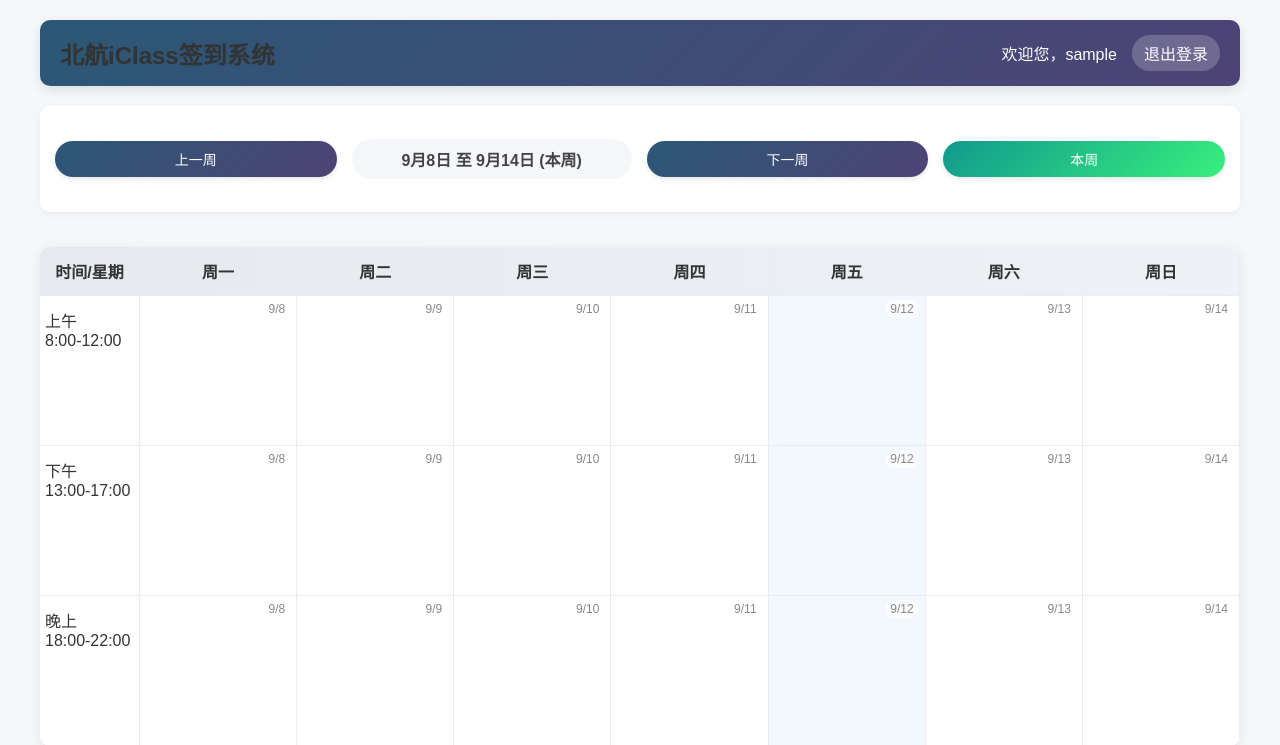
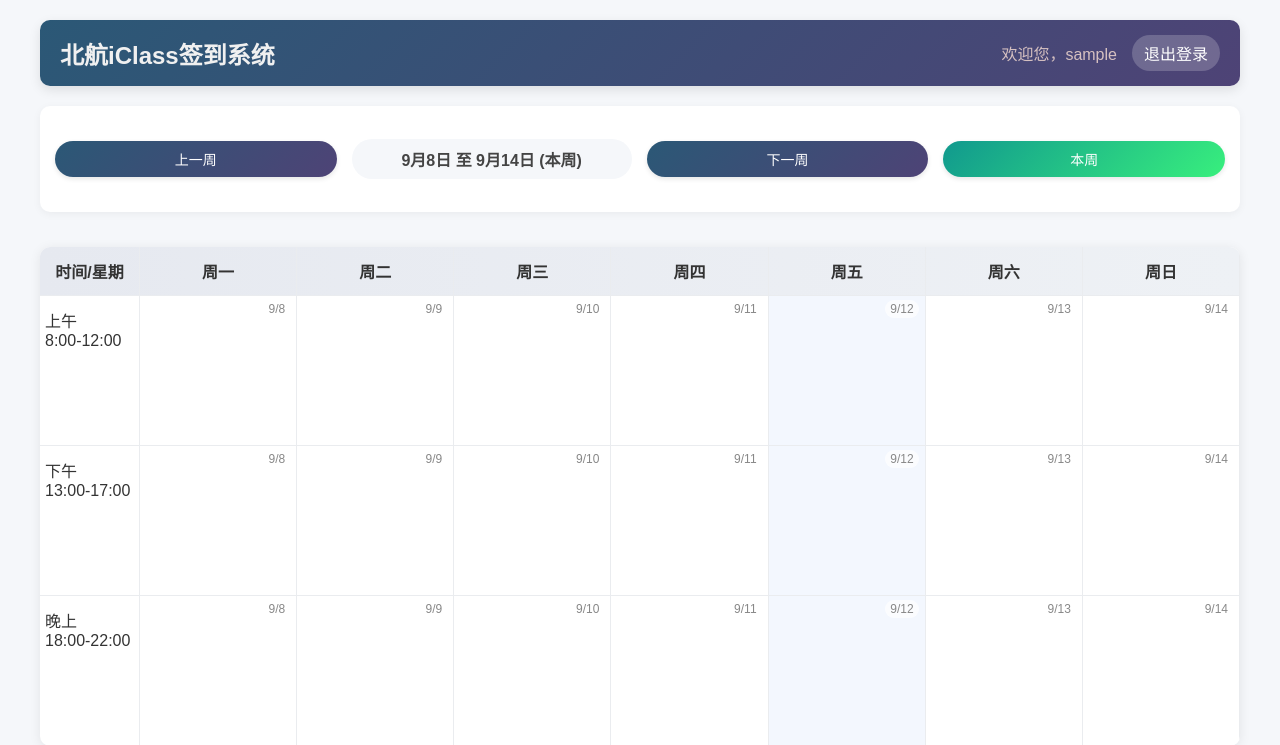
Before and after one commit to zeroduhyy/iclass_buaa, a Flask app: template templates/index.html in a window 1280 px wide. Shown: the top 745 px of the page. Run offline with Flask 2, Linux system fonts and the light colour scheme; the template is opened without the code that fills it: most values are stand-ins (such as "Sample title", 1, 10 or a date in 2020); some libraries are stand-ins or nearby versions.

Commit message:
修改标题颜色

```diff
--- a/static/css/styles.css
+++ b/static/css/styles.css
@@ -19,7 +19,7 @@ body {
     justify-content: space-between;
     align-items: center;
     background: linear-gradient(135deg, #2b5876 0%, #4e4376 100%);
-    color: white;
+    color: rgb(214, 193, 193);
     padding: 15px 20px;
     border-radius: 10px;
     margin-bottom: 20px;
@@ -30,6 +30,7 @@ body {
     margin: 0;
     font-size: 1.5rem;
     font-weight: 600;
+    color: #f0f0f0;
 }
 
 .user-info {
```
